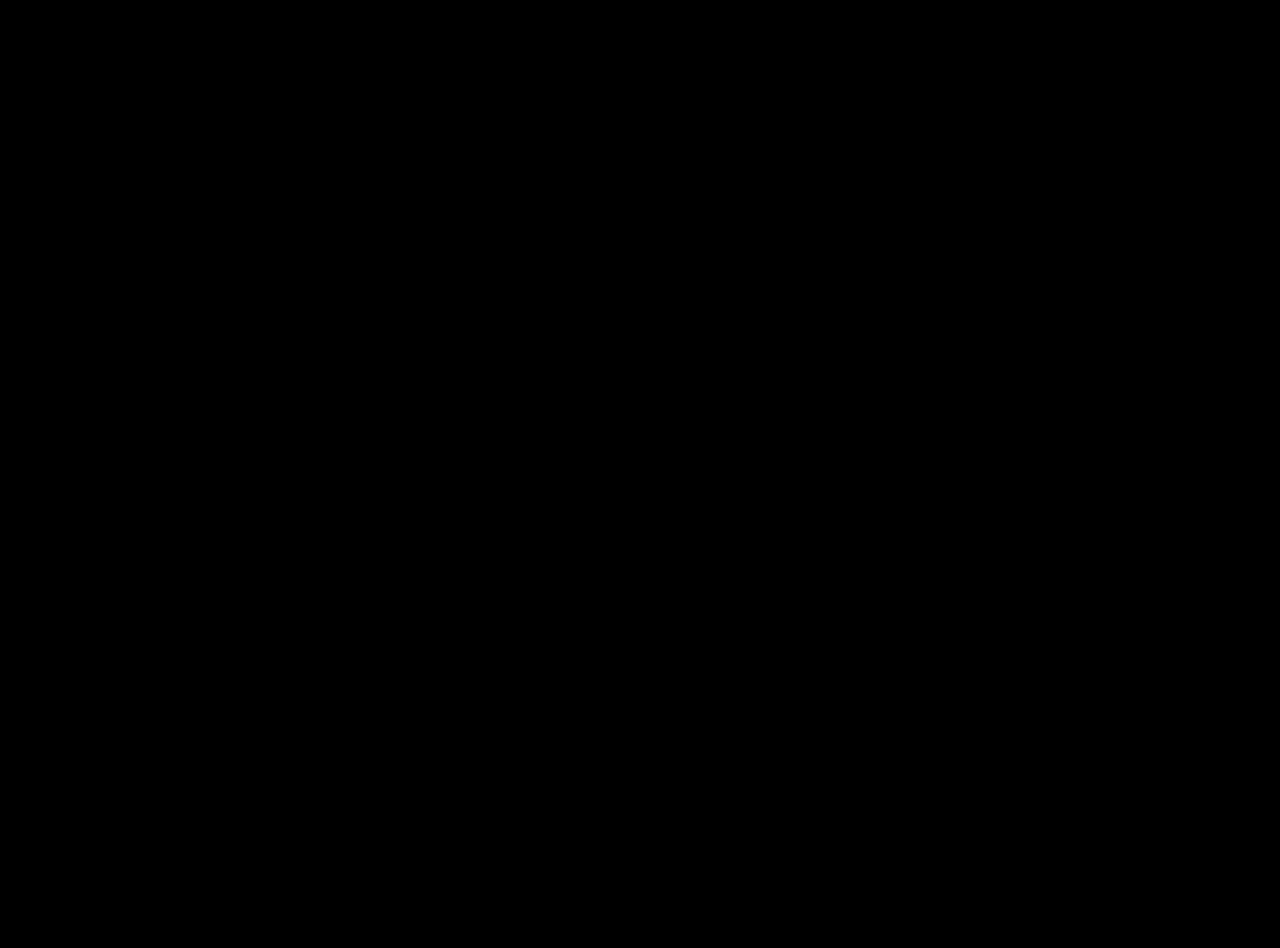
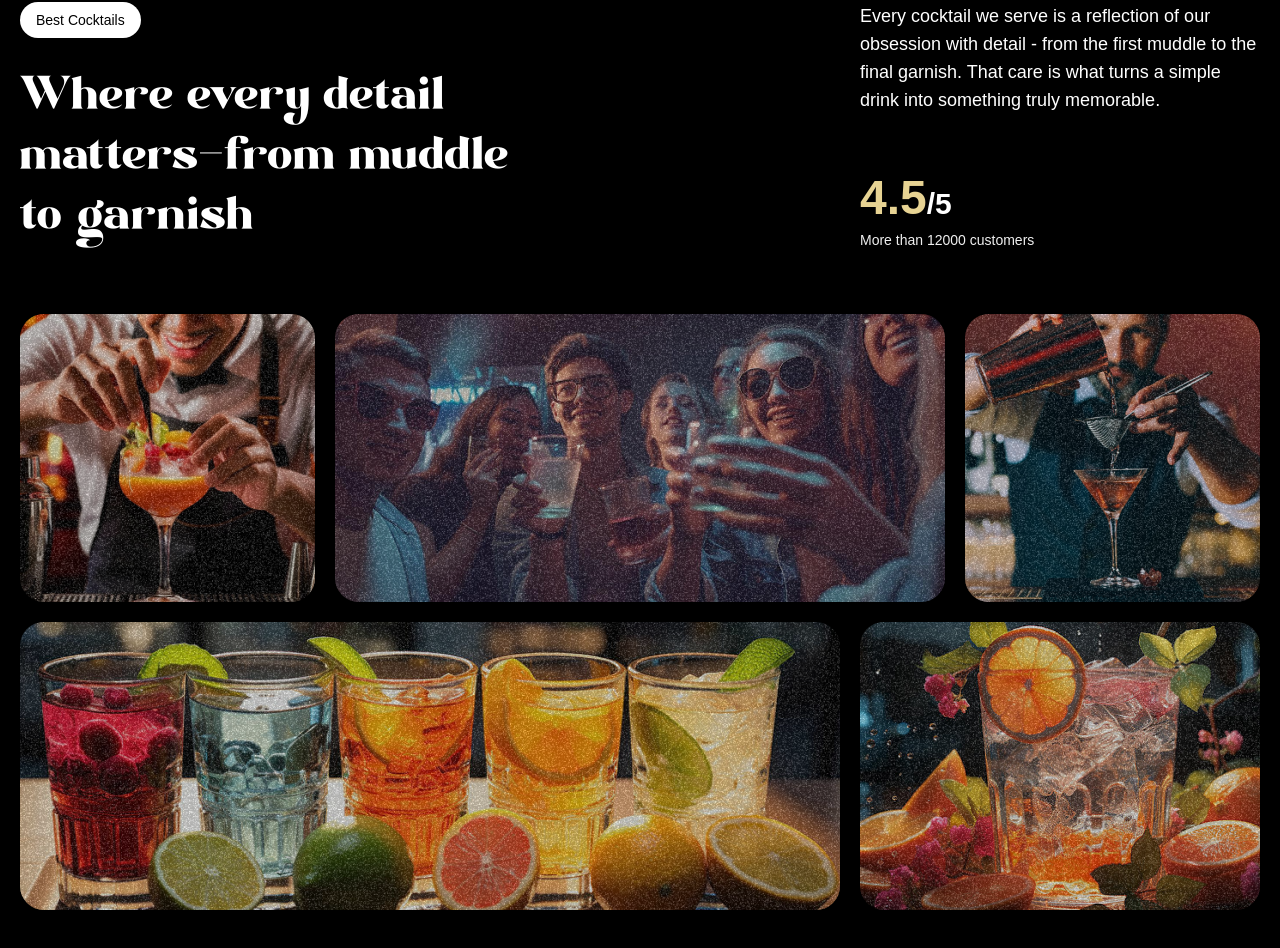
Before and after one commit to TpMarkov/gsap-mojito, a React (Vite) app: page / in a window 1280 px wide. Shown: the part 1710-2658 px from the top of the page. Before the commit the page ends 1600 px from the top, so only its background shows below. Built offline with nearby package versions, Linux system fonts and the light colour scheme; a web font is replaced by a local one.

Commit message:
04-about-page

```diff
--- a/src/App.jsx
+++ b/src/App.jsx
@@ -4,6 +4,7 @@
 import Navbar from "./components/Navbar.jsx";
 import Hero from "./components/Hero.jsx";
 import Cocktails from "./components/Cocktails.jsx";
+import About from "./components/About.jsx";
 
 
 gsap.registerPlugin(ScrollTrigger, SplitText);
@@ -14,6 +15,7 @@
         <Navbar/>
         <Hero/>
         <Cocktails/>
+        <About/>
       </main>
   )
 }
--- /dev/null
+++ b/src/components/About.jsx
@@ -0,0 +1,103 @@
+import React from 'react'
+import {useGSAP} from "@gsap/react";
+import {SplitText, ScrollTrigger} from "gsap/all";
+import gsap from "gsap";
+
+gsap.registerPlugin(ScrollTrigger, SplitText);
+
+const About = () => {
+
+  useGSAP(() => {
+    const titleSplit = new SplitText("#about h2", {
+      type: "words"
+    })
+
+    const scrollTimeline = gsap.timeline({
+      scrollTrigger: {
+        trigger: "#about",
+        start: "top center",
+      }
+    })
+
+    scrollTimeline.from(titleSplit.words, {
+      opacity: 0,
+      duration: 1,
+      yPercent: 100,
+      ease: "expo.out",
+      stagger: 0.02
+    }).from([".top-grid div", ".bottom-grid div"],
+        {
+          opacity: 0,
+          duration:
+              1,
+          ease:
+              "power1.inOut",
+          stagger:
+              0.04,
+        }
+        ,
+        "-=0.5"
+    )
+  }, [])
+  return (
+      <div id={"about"}>
+        <div className={"mb-16 md:px-0 px-5"}>
+          <div className={"content"}>
+            <div className={"md:col-span-8"}>
+              <p className={"badge"}>Best Cocktails</p>
+              <h2>Where every detail matters
+                <span className={"text-white"}>-</span>
+                from muddle to garnish
+              </h2>
+            </div>
+            <div className={"sub-content"}>
+              <p>
+                Every cocktail we serve is a reflection of our obsession with detail - from the first muddle to the
+                final garnish. That care is what turns a simple drink into something truly memorable.
+              </p>
+              <div>
+                <p className={"md:text-3xl text-xl font-bold"}>
+                  <span>4.5</span>/5
+                </p>
+                <p className={"text-sm text-white-100"}>
+                  More than 12000 customers
+                </p>
+              </div>
+            </div>
+          </div>
+        </div>
+
+        <div className={'top-grid'}>
+          <div className={"md:col-span-3"}>
+            <div className={"noisy"}/>
+            <img src={"/images/abt1.png"} alt="about-image"/>
+          </div>
+
+          <div className={"md:col-span-6"}>
+            <div className={"noisy"}/>
+            <img src={"/images/abt2.png"} alt="about-image"/>
+          </div>
+
+          <div className={"md:col-span-3"}>
+            <div className={"noisy"}/>
+            <img src={"/images/abt5.png"} alt="about-image"/>
+          </div>
+
+        </div>
+        <div className={"bottom-grid"}>
+          <div className={"md:col-span-8"}>
+            <div className={"noisy"}/>
+            <img src={"/images/abt3.png"} alt="about-image"/>
+          </div>
+
+          <div className={"md:col-span-4"}>
+            <div className={"noisy"}/>
+            <img src={"/images/abt4.png"} alt="about-image"/>
+          </div>
+
+        </div>
+
+      </div>
+  )
+}
+export default About
```
